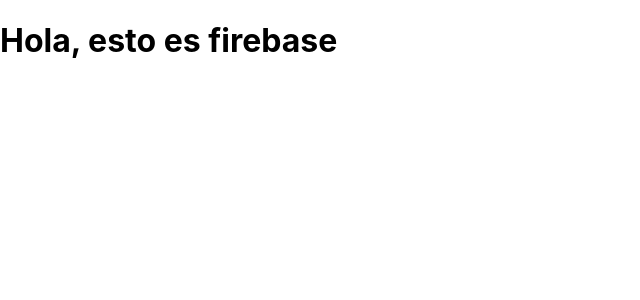
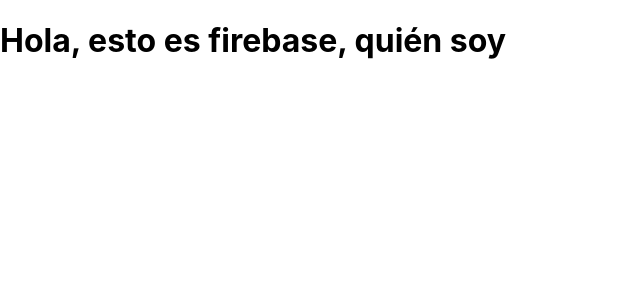
Before and after one commit to cblnpa/react-with-firebase, a React (Create React App) app: page / in a window 1280 px wide. Shown: the top 300 px of the page, without its empty margins (0-640 px from the left). Built offline with nearby package versions, Linux system fonts and the light colour scheme; no server answers.

Commit message:
checking github user

```diff
--- a/src/App.js
+++ b/src/App.js
@@ -3,7 +3,7 @@
 const App = () => {
   return (
     <div className="App">
-      <h1>Hola, esto es firebase</h1>
+      <h1>Hola, esto es firebase, quién soy</h1>
     </div>
   );
 }
```
